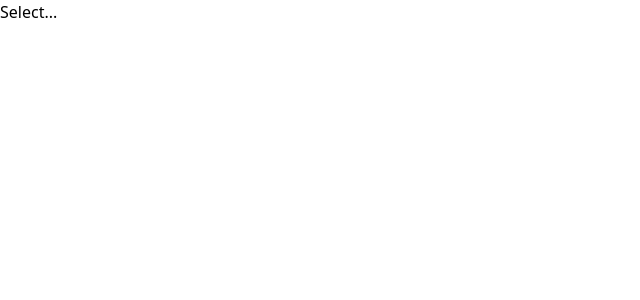
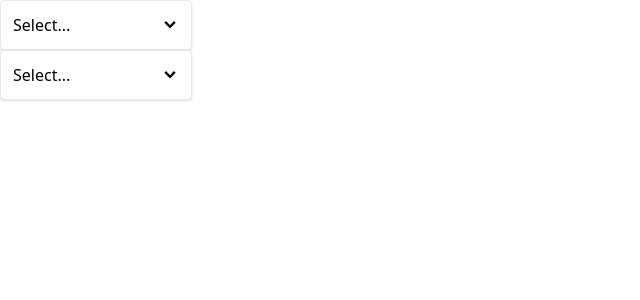
Before and after one commit to alekseypetrenko/try-react, a React (Vite) app: page / in a window 1280 px wide. Shown: the top 300 px of the page, without its empty margins (0-640 px from the left). Built offline with nearby package versions, Linux system fonts and the light colour scheme.

Commit message:
created dropdown component, added common panel component

```diff
--- a/src/App.jsx
+++ b/src/App.jsx
@@ -1,12 +1,24 @@
 import Dropdown from "./components/Dropdown";
+import { useState } from "react";
 
 function App() {
+  const [selection, setSelection] = useState(null);
+
+  const handleSelect = (option) => {
+    setSelection(option);
+  };
+
   const options = [
     { label: "Red", value: "red" },
     { label: "Greed", value: "green" },
     { label: "Black", value: "black" },
   ];
 
-  return <Dropdown options={options} />;
+  return (
+    <div>
+      <Dropdown options={options} value={selection} onChange={handleSelect} />
+      <Dropdown options={options} value={selection} onChange={handleSelect} />
+    </div>
+  );
 }
 export default App;
--- a/src/components/Dropdown.jsx
+++ b/src/components/Dropdown.jsx
@@ -1,19 +1,40 @@
 import { useState } from "react";
+import { GoChevronDown } from "react-icons/go";
+import Panel from "./Panel";
 
-function Dropdown({ options }) {
+function Dropdown({ options, value, onChange }) {
   const [isOpen, setIsOpen] = useState(false);
+
   const handleClick = () => {
     setIsOpen(!isOpen);
   };
 
-  const renderedOptions = options.map((option) => {
-    return <div key={option.value}>{option.value}</div>;
+  const handleOptionClick = (option) => {
+    setIsOpen(false);
+    onChange(option);
+  };
+
+  const renderedOptions = options?.map((option) => {
+    return (
+      <div
+        className="hover:bg-sky-100 rounded corsor-poiter p-1"
+        onClick={() => handleOptionClick(option)}
+        key={option.value}
+      >
+        {option.value}
+      </div>
+    );
   });
 
   return (
-    <div>
-      <div onClick={handleClick}>Select...</div>
-      {isOpen && renderedOptions}
+    <div className="w-48 relative">
+      <Panel
+        className="flex justify-between items-center cursor-pointer"
+        onClick={handleClick}
+      >
+        {value?.label || "Select..."} <GoChevronDown className="text-lg" />
+      </Panel>
+      {isOpen && <Panel className="absolute top-full">{renderedOptions}</Panel>}
     </div>
   );
 }
--- /dev/null
+++ b/src/components/Panel.jsx
@@ -0,0 +1,16 @@
+import classNames from "classnames";
+
+function Panel({ children, className, ...rest }) {
+  const finalClassNames = classNames(
+    "border rounded p-3 shadow bg-white w-full",
+    className,
+  );
+
+  return (
+    <div {...rest} className={finalClassNames}>
+      {children}
+    </div>
+  );
+}
+
+export default Panel;
```
